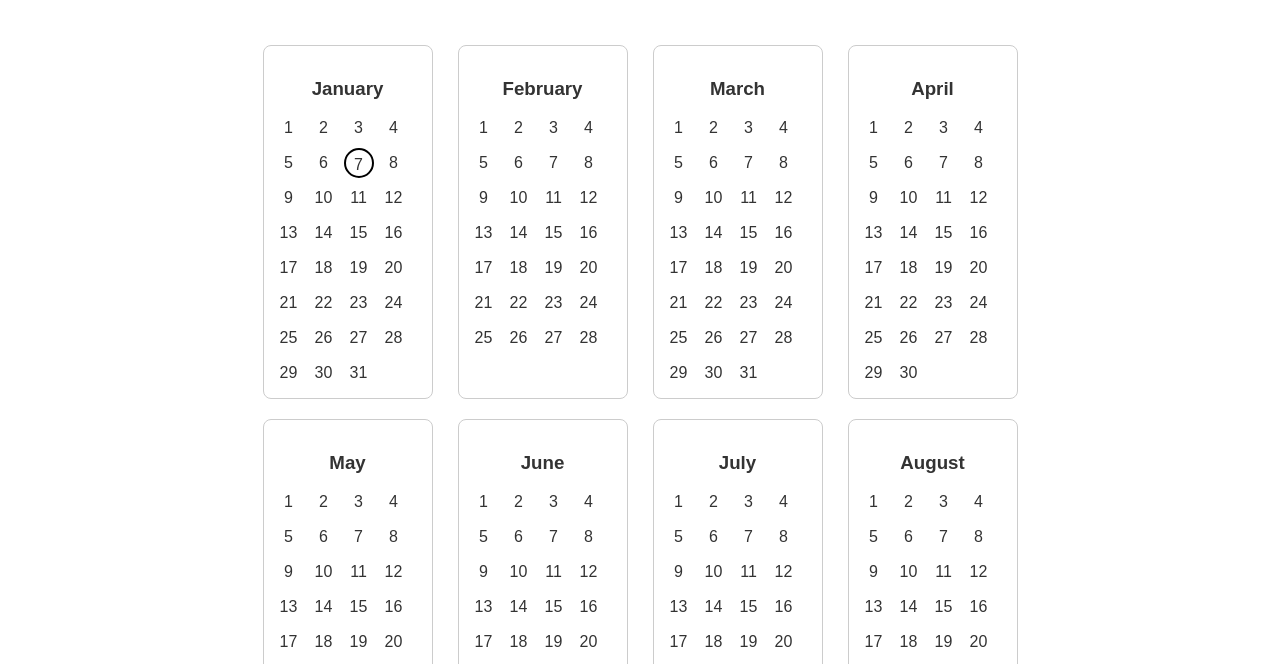
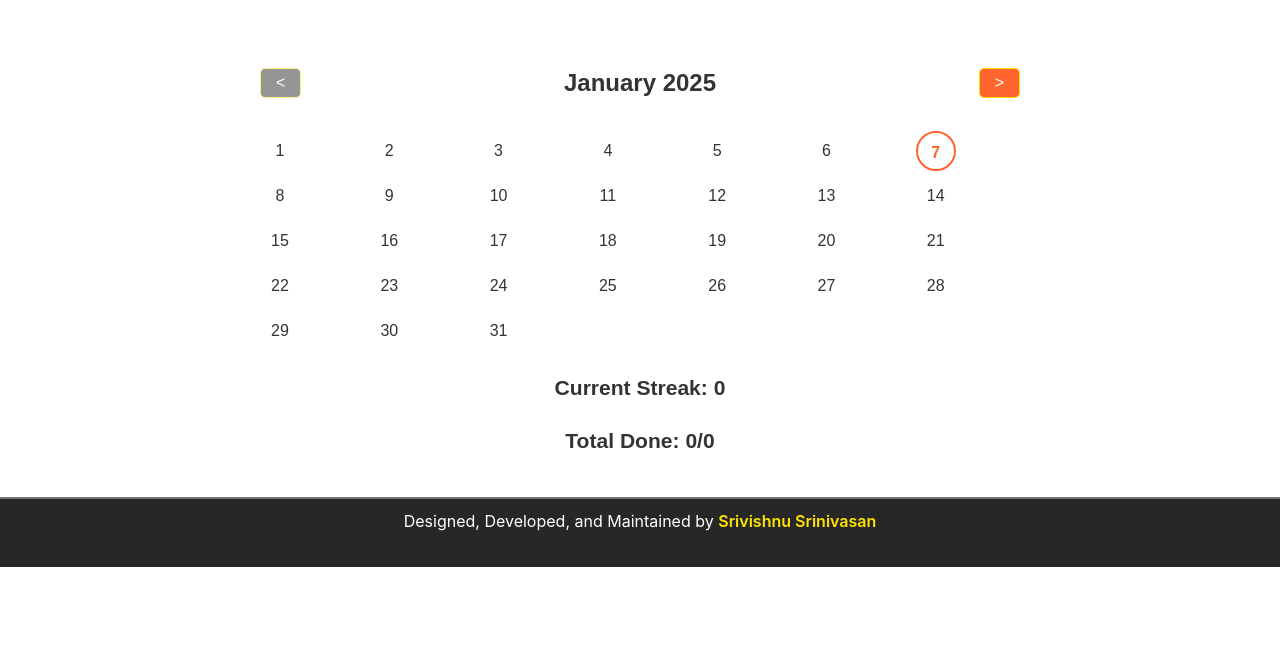
Before and after one commit to Midplayz/Portfolio-Website, a Gatsby site: page /fitness-tracker in a window 1280 px wide. Shown: the part 136-800 px from the top of the page. Built offline with nearby package versions, Linux system fonts and the light colour scheme; Gatsby itself is replaced by a stand-in of ours; some packages are replaced by stand-ins of ours; no server answers; the database is empty.

Commit message:
Working Final Version

```diff
--- a/src/pages/fitness-tracker.css
+++ b/src/pages/fitness-tracker.css
@@ -6,34 +6,45 @@
   text-align: center;
 }
 
-  .calendar {
+.calendar-navigation {
   display: flex;
-    flex-wrap: wrap;
-    justify-content: space-around;
-    gap: 20px;
-  }
-
-  .month {
-    width: calc(25% - 20px);
-    border: 1px solid #ccc;
-    border-radius: 8px;
-    padding: 10px;
-  }
-
-  .month h3 {
+  justify-content: space-between;
+  align-items: center;
   margin-bottom: 10px;
 }
 
-  .days {
-    display: flex;
-    flex-wrap: wrap;
+.calendar-navigation button {
+  background-color: #FF652F;
+  color: #fff;
+  border: 1px solid #FFE400;
+  padding: 5px 15px;
+  font-size: 16px;
+  cursor: pointer;
+  border-radius: 5px;
+  transition: background-color 0.3s ease;
+}
+
+.calendar-navigation button:hover {
+  background-color: #666;
+}
+
+.calendar-navigation button:disabled {
+  background-color: #2d2d2d;
+  color: #ffffff;
+  cursor: not-allowed;
+  opacity: 0.5;
+}
+
+.calendar {
+  display: grid;
+  grid-template-columns: repeat(7, 1fr);
   gap: 5px;
 }
 
 .day {
-    width: 30px;
-    height: 30px;
-    line-height: 30px;
+  width: 40px;
+  height: 40px;
+  line-height: 40px;
   border-radius: 50%;
   text-align: center;
   cursor: pointer;
@@ -42,11 +53,14 @@
 }
 
 .day:hover {
-    background-color: #f0f0f0;
+  background-color: #ffe600b3;
 }
 
 .today {
-    border: 2px solid #000;
+  border: 2px solid #FF652F;
+  background-color: transparent;
+  color: #FF652F;
+  font-weight: bold;
 }
 
 .done {
@@ -64,23 +78,6 @@
   color: white;
 }
 
-  .date-actions {
-    margin-top: 20px;
-  }
-
-  .date-actions button {
-    margin: 5px;
-    padding: 10px 20px;
-    border: none;
-    border-radius: 5px;
-    cursor: pointer;
-    transition: background-color 0.3s ease;
-  }
-
-  .date-actions button:hover {
-    opacity: 0.8;
-  }
-
 .streak-info {
   margin-top: 20px;
   font-size: 18px;
--- a/src/pages/fitness-tracker.js
+++ b/src/pages/fitness-tracker.js
@@ -5,10 +5,9 @@ import "./fitness-tracker.css";
 
 const FitnessTracker = () => {
   const [markedDates, setMarkedDates] = useState({});
-  const [today, setToday] = useState(new Date());
-  const [streak, setStreak] = useState(0);
-  const year = 2025;
-  const userId = "user123";
+  const [currentDate, setCurrentDate] = useState(new Date());
+  const [streak, setStreak] = useState({ totalGreenDays: 0, totalDaysPassed: 0 });
+  const userId = "srivishnu";
 
   useEffect(() => {
     fetchMarkedDates();
@@ -30,8 +29,10 @@ const FitnessTracker = () => {
     setMarkedDates(data);
   };
 
-  const updateMarkedDate = async (date, status) => {
-    const updatedDates = { ...markedDates, [date]: status };
+  const updateMarkedDate = async (date, currentStatus) => {
+    const nextStatus =
+      currentStatus === "Done" ? "Missed" : currentStatus === "Missed" ? "Break" : "Done";
+    const updatedDates = { ...markedDates, [date]: nextStatus };
     setMarkedDates(updatedDates);
 
     const docRef = doc(db, "fitness-tracker", userId);
@@ -41,19 +42,36 @@ const FitnessTracker = () => {
   const calculateStreak = () => {
     let currentStreak = 0;
     let totalGreenDays = 0;
-    const todayDate = today.toISOString().split("T")[0];
-    Object.entries(markedDates).forEach(([date, status]) => {
-      if (status === "Done") totalGreenDays++;
-      if (status === "Done" || status === "Break") {
-        if (date <= todayDate) currentStreak++;
-      } else if (date <= todayDate) {
+    const todayDate = new Date().toISOString().split("T")[0];
+
+    const sortedDates = Object.entries(markedDates).sort(([a], [b]) => new Date(a) - new Date(b));
+
+    for (const [date, status] of sortedDates) {
+      if (new Date(date) > new Date(todayDate)) {
+        continue;
+      }
+
+      if (status === "Done") {
+        totalGreenDays++;
+        currentStreak++;
+      } else if (status === "Break") {
+        continue;
+      } else if (status === "Missed") {
         currentStreak = 0;
       }
+    }
+
+    const totalDaysPassed = sortedDates.filter(([date]) => new Date(date) <= new Date(todayDate))
+      .length;
+
+    setStreak({
+      currentStreak,
+      totalGreenDays,
+      totalDaysPassed,
     });
-    setStreak({ totalGreenDays, totalDaysPassed: Object.keys(markedDates).length });
   };
 
-  const getDaysInMonth = (month) => {
+  const getDaysInMonth = (year, month) => {
     const days = [];
     const date = new Date(year, month, 1);
     while (date.getMonth() === month) {
@@ -63,38 +81,53 @@ const FitnessTracker = () => {
     return days;
   };
 
+  const handlePreviousMonth = () => {
+    const newDate = new Date(currentDate.setMonth(currentDate.getMonth() - 1));
+    setCurrentDate(newDate);
+  };
+
+  const handleNextMonth = () => {
+    const newDate = new Date(currentDate.setMonth(currentDate.getMonth() + 1));
+    setCurrentDate(newDate);
+  };
+
+  const currentMonth = currentDate.getMonth();
+  const currentYear = currentDate.getFullYear();
+
   return (
     <div className="fitness-tracker">
       <h1>Fitness Tracker</h1>
+      <div className="calendar-navigation">
+        <button onClick={handlePreviousMonth} disabled={currentMonth === 0 && currentYear === 2025}>
+          &lt;
+        </button>
+        <h2>{currentDate.toLocaleString("default", { month: "long", year: "numeric" })}</h2>
+        <button
+          onClick={handleNextMonth}
+        >
+          &gt;
+        </button>
+      </div>
       <div className="calendar">
-        {[...Array(12).keys()].map((month) => (
-          <div key={month} className="month">
-            <h3>{new Date(year, month).toLocaleString("default", { month: "long" })}</h3>
-            <div className="days">
-              {getDaysInMonth(month).map((date) => {
+        {getDaysInMonth(currentYear, currentMonth).map((date) => {
           const dateKey = date.toISOString().split("T")[0];
-                const isToday = dateKey === today.toISOString().split("T")[0];
+          const isToday = date.toDateString() === new Date().toDateString();
           const status = markedDates[dateKey];
           return (
             <div
               key={dateKey}
               className={`day ${isToday ? "today" : ""} ${status ? status.toLowerCase() : ""}`}
-                    onClick={() =>
-                      new Date(dateKey) <= today &&
-                      updateMarkedDate(dateKey, status === "Done" ? "Missed" : "Done")
-                    }
+              onClick={() => date <= new Date() && updateMarkedDate(dateKey, status)}
             >
               {date.getDate()}
             </div>
           );
         })}
       </div>
-          </div>
-        ))}
-      </div>
 
       <div className="streak-info">
-        <h3>Streak: {streak.totalGreenDays}/{streak.totalDaysPassed}</h3>
+        <h3>Current Streak: {streak.currentStreak}</h3>
+        <h3>Total Done: {streak.totalGreenDays}/{streak.totalDaysPassed}</h3>
       </div>
     </div>
   );
```
Lines whose indentation alone changed are shown as unchanged.
